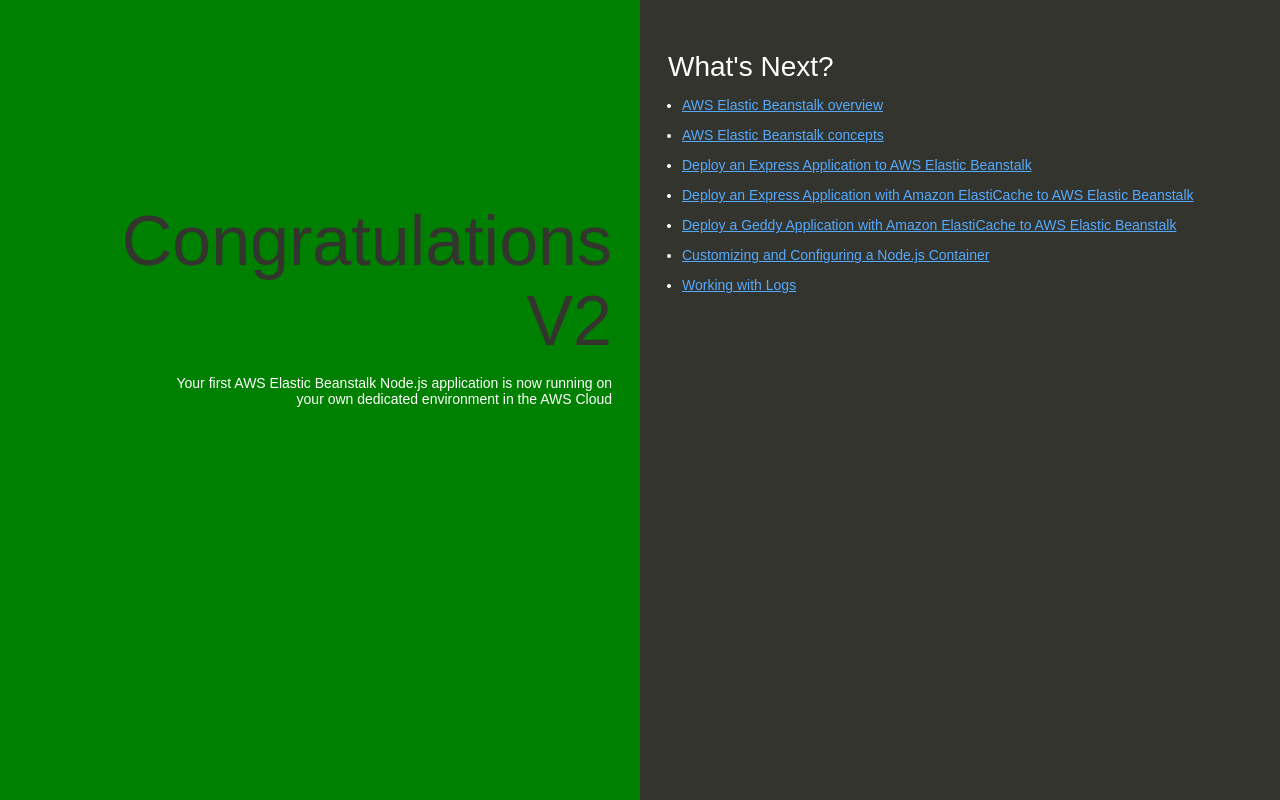
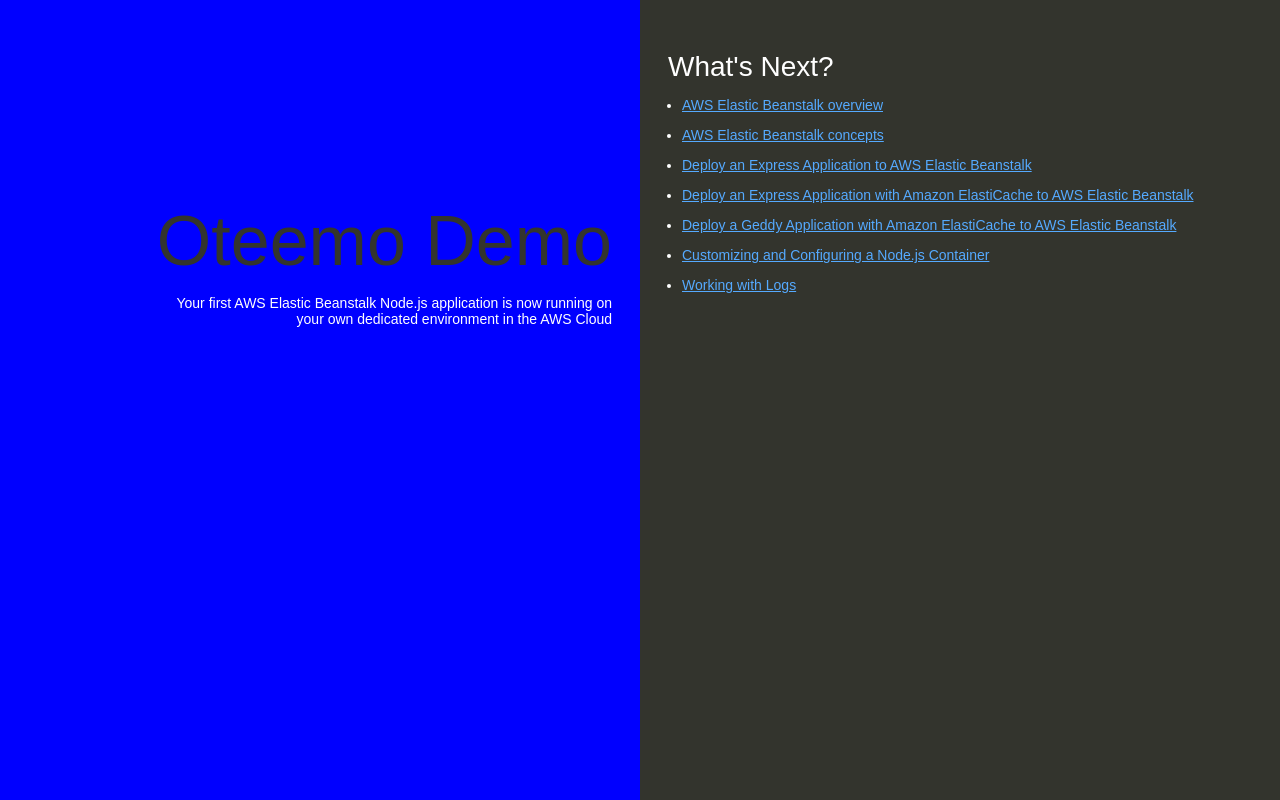
Before and after one commit to basaka123/elastic_beanstack, a website: page index.html in a window 1280 px wide. Drawn offline with Linux system fonts and the light colour scheme.

Commit message:
upload changes

```diff
--- a/index.html
+++ b/index.html
@@ -35,7 +35,7 @@
 
         text-align: right;
         padding-top: 11em;
-        background-color: green;
+        background-color: blue;
 
       }
       .textColumn p {
@@ -74,7 +74,7 @@
   </head>
   <body>
     <div class="textColumn">
-      <h1>Congratulations V2</h1>
+      <h1>Oteemo Demo</h1>
       <p>Your first AWS Elastic Beanstalk Node.js application is now running on your own dedicated environment in the AWS Cloud</p>
     </div>
     <div class="linksColumn">
```
